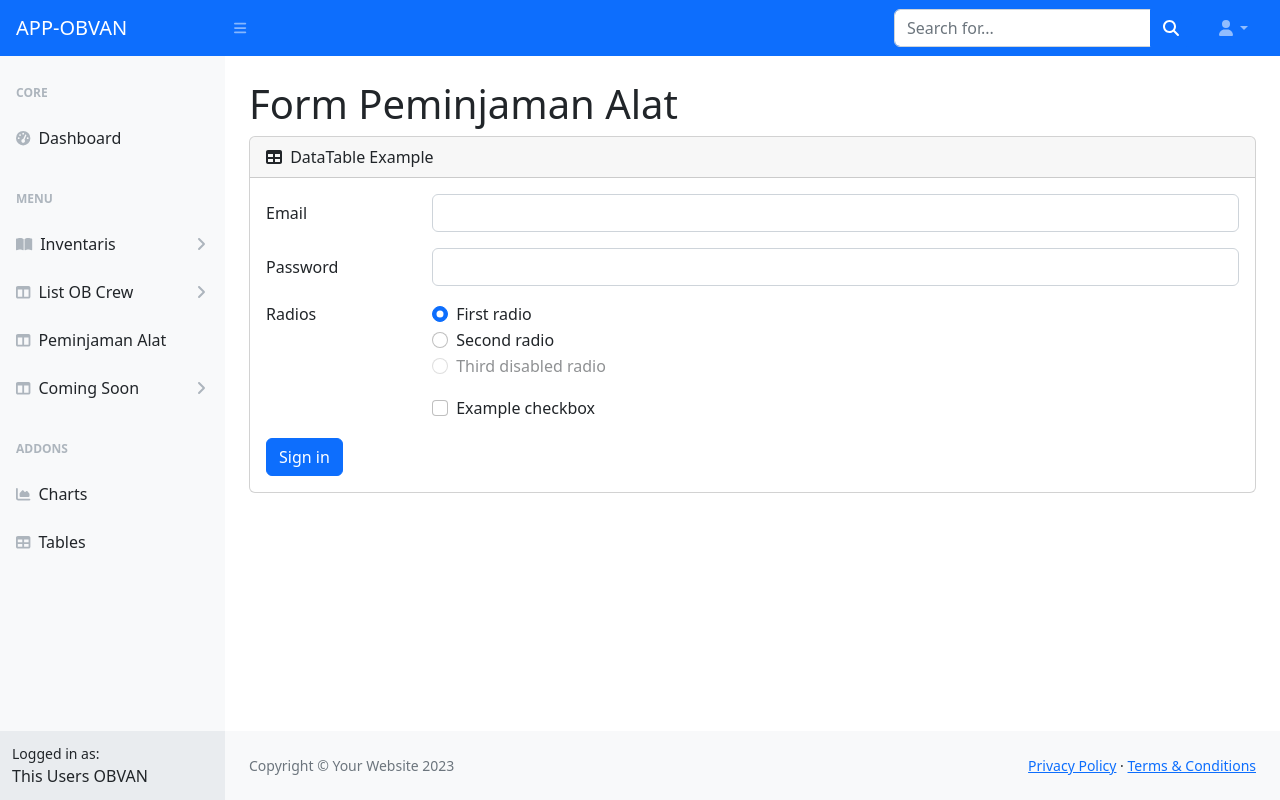
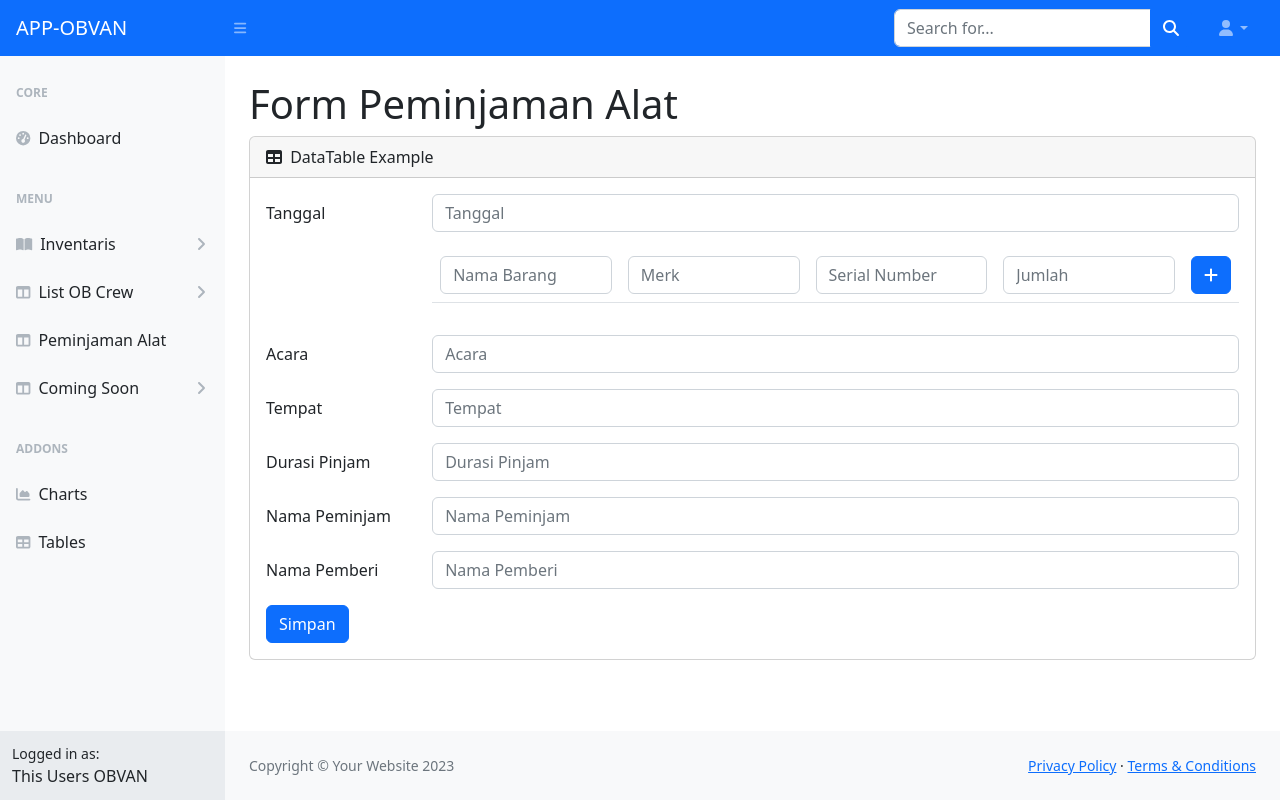
Before and after one commit to mrdinall/app-obvan, a CodeIgniter 4 app: template app/Views/create.php in a window 1280 px wide. Run offline with PHP 8.4 and a stand-in for CodeIgniter, Linux system fonts and the light colour scheme; the template is opened without the code that fills it, so the values that code supplies are empty; some libraries are stand-ins or nearby versions.

```diff
--- a/app/Views/create.php
+++ b/app/Views/create.php
@@ -1,4 +1,3 @@
-<?= $this->extend('layout/template'); ?>
 <?= $this->extend('layout/template'); ?>
 <?= $this->section('content'); ?>
 <?= $this->include('layout/nav_bar') ?>
@@ -15,53 +14,74 @@
                         DataTable Example
                     </div>
                     <div class="card-body">
-                        <form>
+                        <form action="/peminjaman_alat/save" method="post">
+                            <?= csrf_field(); ?>
+
                             <div class="row mb-3">
-                                <label for="inputEmail3" class="col-sm-2 col-form-label">Email</label>
+                                <label for="tanggal" class="col-sm-2 col-form-label">Tanggal</label>
                                 <div class="col-sm-10">
-                                    <input type="email" class="form-control" id="inputEmail3">
+                                    <input type="text" class="form-control" placeholder="Tanggal" id="tanggal" name="tanggal">
                                 </div>
                             </div>
                             <div class="row mb-3">
-                                <label for="inputPassword3" class="col-sm-2 col-form-label">Password</label>
+
+                                <div class="col-sm-10 offset-sm-2">
+                                    <table class="table formTambah">
+                                        <tr>
+                                            <td>
+                                                <input type="text" class="form-control" name="naBar[]" placeholder="Nama Barang">
+                                            </td>
+                                            <td>
+                                                <input type="text" class="form-control" name="merk[]" placeholder="Merk">
+                                            </td>
+                                            <td>
+                                                <input type="text" class="form-control" name="sN[]" placeholder="Serial Number">
+                                            </td>
+                                            <td>
+                                                <input type="text" class="form-control" name="jumlah[]" placeholder="Jumlah">
+                                            </td>
+                                            <td>
+                                                <button type="button" class="btn btn-primary btnAddForm"><i class="fa-solid fa-plus"></i></button>
+                                            </td>
+                                        </tr>
+                                    </table>
+                                </div>
+
+
+                            </div>
+
+                            <div class="row mb-3">
+                                <label for="acara" class="col-sm-2 col-form-label">Acara</label>
                                 <div class="col-sm-10">
-                                    <input type="password" class="form-control" id="inputPassword3">
+                                    <input type="text" class="form-control" placeholder="Acara" id="acara" name="acara">
                                 </div>
                             </div>
-                            <fieldset class="row mb-3">
-                                <legend class="col-form-label col-sm-2 pt-0">Radios</legend>
+                            <div class="row mb-3">
+                                <label for="tempat" class="col-sm-2 col-form-label">Tempat</label>
                                 <div class="col-sm-10">
-                                    <div class="form-check">
-                                        <input class="form-check-input" type="radio" name="gridRadios" id="gridRadios1" value="option1" checked>
-                                        <label class="form-check-label" for="gridRadios1">
-                                            First radio
-                                        </label>
-                                    </div>
-                                    <div class="form-check">
-                                        <input class="form-check-input" type="radio" name="gridRadios" id="gridRadios2" value="option2">
-                                        <label class="form-check-label" for="gridRadios2">
-                                            Second radio
-                                        </label>
-                                    </div>
-                                    <div class="form-check disabled">
-                                        <input class="form-check-input" type="radio" name="gridRadios" id="gridRadios3" value="option3" disabled>
-                                        <label class="form-check-label" for="gridRadios3">
-                                            Third disabled radio
-                                        </label>
-                                    </div>
-                                </div>
-                            </fieldset>
-                            <div class="row mb-3">
-                                <div class="col-sm-10 offset-sm-2">
-                                    <div class="form-check">
-                                        <input class="form-check-input" type="checkbox" id="gridCheck1">
-                                        <label class="form-check-label" for="gridCheck1">
-                                            Example checkbox
-                                        </label>
-                                    </div>
+                                    <input type="text" class="form-control" placeholder="Tempat" id="tempat" name="tempat">
                                 </div>
                             </div>
-                            <button type="submit" class="btn btn-primary">Sign in</button>
+                            <div class="row mb-3">
+                                <label for="durasi_pinjam" class="col-sm-2 col-form-label">Durasi Pinjam</label>
+                                <div class="col-sm-10">
+                                    <input type="text" class="form-control" placeholder="Durasi Pinjam" id="durasi_pinjam" name="durasi_pinjam">
+                                </div>
+                            </div>
+                            <div class="row mb-3">
+                                <label for="nama_peminjam" class="col-sm-2 col-form-label">Nama Peminjam</label>
+                                <div class="col-sm-10">
+                                    <input type="text" class="form-control" placeholder="Nama Peminjam" id="nama_peminjam" name="nama_peminjam">
+                                </div>
+                            </div>
+                            <div class="row mb-3">
+                                <label for="nama_pemberi" class="col-sm-2 col-form-label">Nama Pemberi</label>
+                                <div class="col-sm-10">
+                                    <input type="text" class="form-control" placeholder="Nama Pemberi" id="nama_pemberi" name="nama_pemberi">
+                                </div>
+                            </div>
+
+                            <button type="submit" class="btn btn-primary">Simpan</button>
                         </form>
                     </div>
                 </div>
--- a/app/Views/layout/template.php
+++ b/app/Views/layout/template.php
@@ -8,10 +8,20 @@
     <meta name="description" content="" />
     <meta name="author" content="" />
     <title>Dashboard | App-Obvan | Jakarta</title>
-    <!-- //datatables-css -->
+    <!-- JQuery -->
+    <link href='https://ajax.googleapis.com/ajax/libs/jqueryui/1.12.1/themes/ui-lightness/jquery-ui.css' rel='stylesheet'>
+    <!-- <script src="https://ajax.googleapis.com/ajax/libs/jquery/3.1.1/jquery.min.js"></script> -->
+    <script src="https://code.jquery.com/jquery-3.7.0.js"></script>
+    <script src="https://ajax.googleapis.com/ajax/libs/jqueryui/1.12.1/jquery-ui.min.js"></script>
+
+    <!-- End-JQuery -->
+
+
+
+    <!--datatables-css -->
     <link href="https://cdnjs.cloudflare.com/ajax/libs/twitter-bootstrap/5.3.0/css/bootstrap.min.css" rel="stylesheet">
     <link href="https://cdn.datatables.net/1.13.5/css/dataTables.bootstrap5.min.css" rel="stylesheet">
-    <!-- //end-datatables-css -->
+    <!--end-datatables-css -->
     <link href="https://cdn.jsdelivr.net/npm/simple-datatables@7.1.2/dist/style.min.css" rel="stylesheet" />
     <link href="/css/styles.css" rel="stylesheet" />
     <script src="https://use.fontawesome.com/releases/v6.3.0/js/all.js" crossorigin="anonymous"></script>
@@ -25,7 +35,7 @@
     <script src="https://cdn.jsdelivr.net/npm/bootstrap@5.2.3/dist/js/bootstrap.bundle.min.js" crossorigin="anonymous"></script>
 
     <!-- //datatables-js -->
-    <script src="https://code.jquery.com/jquery-3.7.0.js"></script>
+    <!-- <script src="https://code.jquery.com/jquery-3.7.0.js"></script> -->
     <script src="https://cdn.datatables.net/1.13.5/js/jquery.dataTables.min.js"></script>
     <script src="https://cdn.datatables.net/1.13.5/js/dataTables.bootstrap5.min.js"></script>
     <!-- //end-datatable-js -->
@@ -36,8 +46,8 @@
     <script src="https://cdn.jsdelivr.net/npm/simple-datatables@7.1.2/dist/umd/simple-datatables.min.js" crossorigin="anonymous"></script>
     <script src="js/datatables-simple-demo.js"></script> -->
     <!-- EndSBAdmin -->
+
     <script src="/js/dinall.js"></script>
-
 </body>
 
 </html>
--- a/app/Views/peminjaman_alat.php
+++ b/app/Views/peminjaman_alat.php
@@ -50,7 +50,7 @@
                                                 </tr>
 
                                                 <?php foreach ($parentMerk as $j) : ?>
-                                                    <?php if ($i['id'] == $j['id_pinjaman_alat']) : ?>
+                                                    <?php if ($i['id_pinjam'] == $j['id_pinjaman_alat']) : ?>
                                                         <tr>
 
                                                             <td class="text-center"><?= $j['nama_barang']; ?></td>
@@ -71,9 +71,9 @@
                                         <td><?= $i['tanggal_pengembalian']; ?></td>
                                         <td><?= $i['nama_penerima']; ?></td>
                                         <td><?= $i['catatan']; ?></td>
-                                        <td><a href="<?= $i['id']; ?>" class="btn btn-success"><i class="fa-regular fa-pen-to-square"></i>Edit</a></td>
+                                        <td><a href="/peminjaman_alat/edit/<?= $i['id_pinjam']; ?>" class="btn btn-success btnEditPinjamAlat"><i class="fa-regular fa-pen-to-square"></i>Edit</a></td>
                                         <td>
-                                            <form action="/peminjaman_alat/<?= $i['id']; ?>" method="post">
+                                            <form action="/peminjaman_alat/<?= $i['id_pinjam']; ?>" method="post">
                                                 <?= csrf_field(); ?>
                                                 <input type="hidden" name="_method" value="DELETE">
                                                 <button type="submit" class="btn btn-danger" onclick=" return confirm('Apakah Anda Yakin?');"><i class="fa-solid fa-trash"></i>Hapus</button>
--- a/public/js/dinall.js
+++ b/public/js/dinall.js
@@ -7,11 +7,86 @@
 //         ]
 //     } );
 // } );
+
 $(document).ready(function () {
     $('#dinallTable').DataTable({
         scrollX: true,
 
         scrollCollapse: true,
-        scrollY: '50vh'
+        scrollY: '70vh'
     });
 });
+$(document).ready(function () {
+    $('#tableInputBarang').DataTable({
+
+        scrollY: true
+    });
+});
+
+$(document).ready(function () {
+
+    $(function () {
+        $("#tanggal").datepicker({
+            dateFormat: 'yy-mm-dd',
+
+        });
+    });
+})
+
+
+
+$(document).ready(function (e) {
+    $('.btnEditPinjamAlat').click(function (e) {
+        // e.preventDefault();
+        // console.log('dinall');
+
+    });
+});
+$(document).ready(function (e) {
+    $('.btnAddForm').click(function (e) {
+        e.preventDefault();
+        // console.log('dinall');
+        $('.formTambah').append(`<tr>
+        <td>
+            <input type="text" class="form-control" name="naBar[]" placeholder="Nama Barang">
+        </td>
+        <td>
+            <input type="text" class="form-control" name="merk[]" placeholder="Merk">
+        </td>
+        <td>
+            <input type="text" class="form-control" name="sN[]" placeholder="Serial Number">
+        </td>
+        <td>
+            <input type="text" class="form-control" name="jumlah[]" placeholder="Jumlah">
+        </td>
+        <td>
+            <button type="button" class="btn btn-danger btnHapusForm"><i class="fa-solid fa-trash"></i></button>
+        </td>
+    </tr>`);
+
+    });
+});
+$(document).on('click', '.btnHapusForm', function (e) {
+    e.preventDefault();
+    $(this).parents('tr').remove();
+});
+$(document).on('click', '.btnHapusFormEdit', function (e) {
+    e.preventDefault();
+
+    let id = $(this).val();
+
+    alert(id);
+
+    // $ajax({
+    //     method:"POST",
+    //     url: "/peminjaman_alat/edit/PJM-0002"+id,
+    //     data: {
+    //         'id':id
+    //     },
+    //     success: function (response){
+    //         alert("sukses");
+    //     }
+
+    // });
+    $(this).parents('tr').remove();
+});
```
Also changed, not shown: app/Config/Routes.php (+7 -1 lines), app/Controllers/PeminjamanAlat.php (+82 -11 lines), app/Models/ParentMerkModel.php (+18 -1 lines), app/Models/PeminjamanAlatModel.php (+41 -1 lines), app/Views/edit.php (added, +105 -0 lines).
